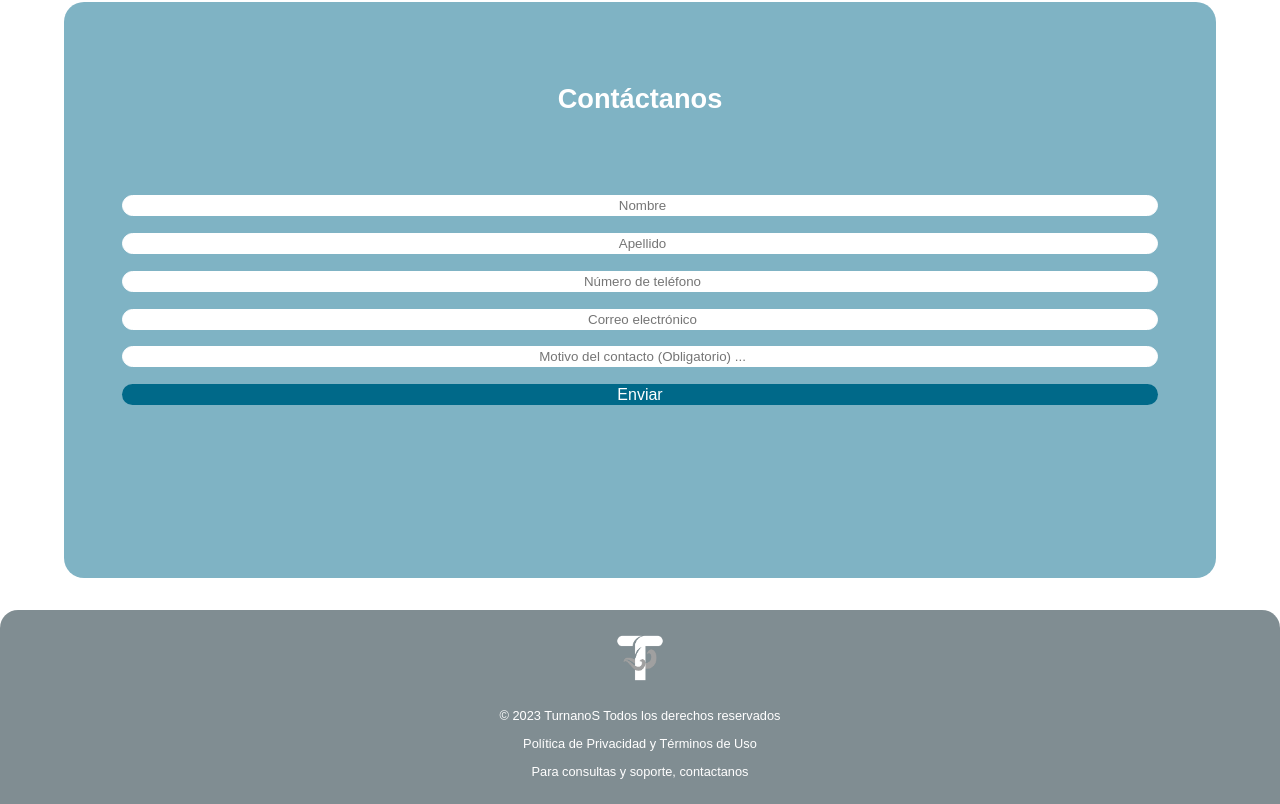
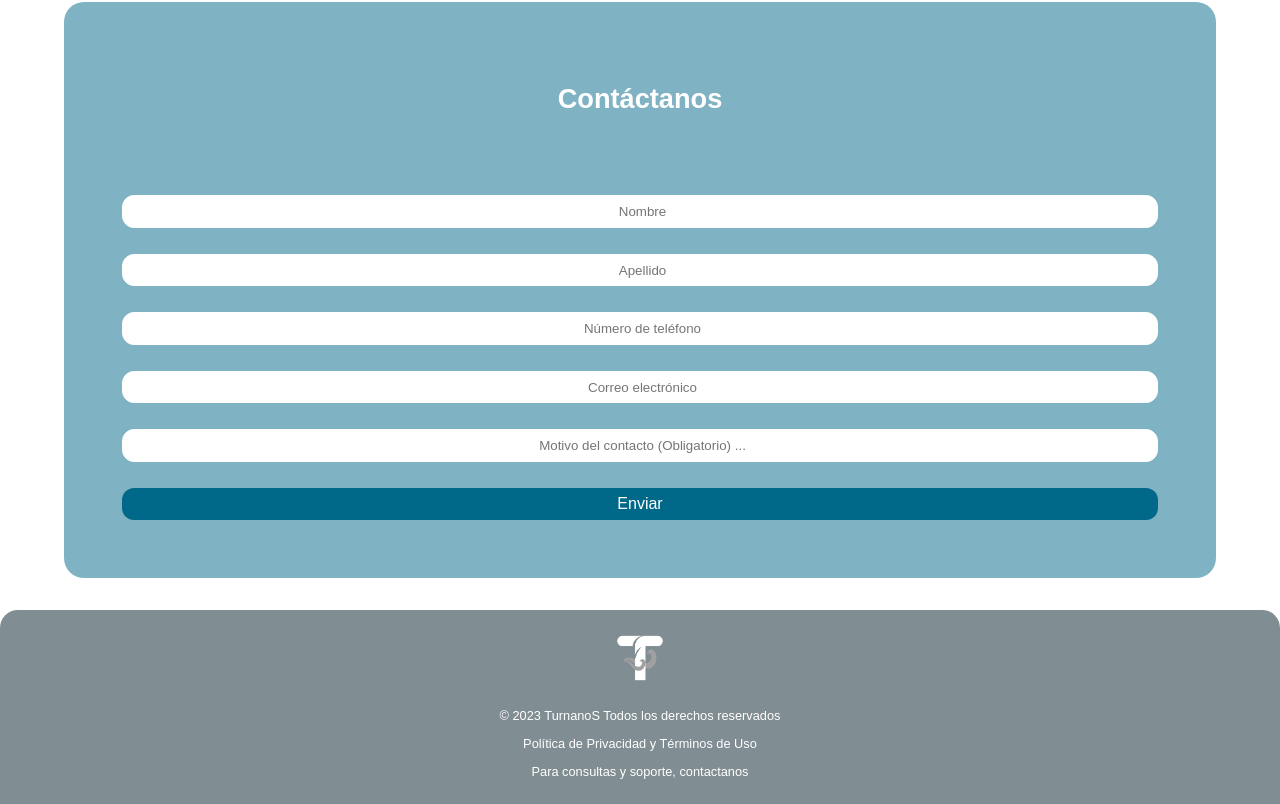
Before and after one commit to gastonslv/turnanos2.0, a plain HTML site: page pages/FAQs.html in a window 1280 px wide. Shown: the part 830-1634 px from the top of the page. Drawn offline with Linux system fonts and the light colour scheme.

Commit message:
Correcion del padding del cuerpo de la seccion contactanos

```diff
--- a/CSS/styles.css
+++ b/CSS/styles.css
@@ -364,11 +364,21 @@ footer a {
     flex-direction: column;
     align-items: center;
     justify-content: space-between;
-    padding: 5% 5% 15% 5%;
+    padding: 5% 5% 5% 5%;
 }
 
 #cuerpo_consultas form .entrada_info_consulta {
     height: 10%;
+    width: 100%;
+    border: 1px solid white;
+    background-color: white;
+    padding-left: 5px;
+    text-align: center;
+    border-radius: 12px;
+}
+
+#entrada_info_consulta_motivo {
+    height: 25%;
     width: 100%;
     border: 1px solid white;
     background-color: white;
```
